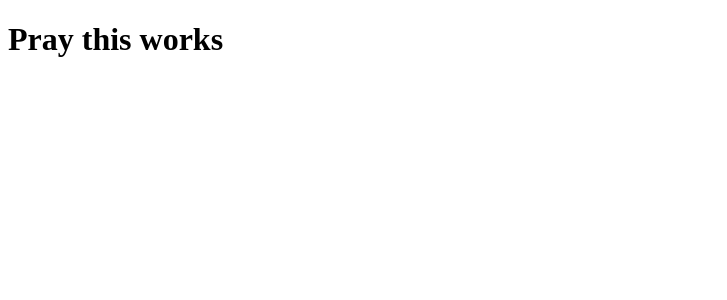
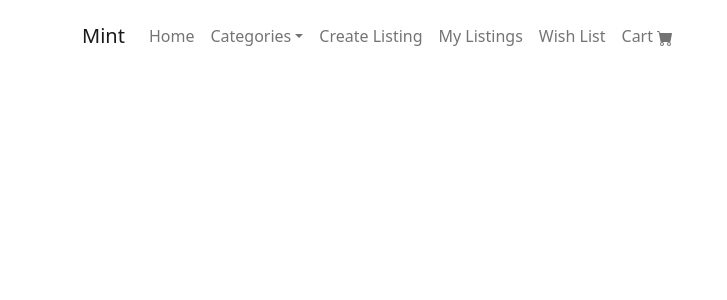
Before and after one commit to bunt88/Mint, a React (Create React App) app in the folder mint/client/: page / in a window 1280 px wide. Shown: the top 300 px of the page, without its empty margins (0-727 px from the left). Built offline with nearby package versions, Linux system fonts and the light colour scheme; the HTML template or start-up script is replaced by a standard one.

Commit message:
Added Home and MyListing basic code to pages

```diff
--- a/mint/client/package.json
+++ b/mint/client/package.json
@@ -9,10 +9,13 @@
         "@testing-library/jest-dom": "^4.2.4",
         "@testing-library/react": "^9.5.0",
         "@testing-library/user-event": "^7.2.1",
+        "bootstrap": "^5.2.1",
         "graphql": "^14.6.0",
         "jwt-decode": "^2.2.0",
         "react": "^16.13.1",
+        "react-bootstrap": "^2.5.0",
         "react-dom": "^16.13.1",
+        "react-icons": "^4.4.0",
         "react-router-dom": "^6.2.1",
         "react-scripts": "4.0.2"
     },
--- a/mint/client/src/App.js
+++ b/mint/client/src/App.js
@@ -1,25 +1,27 @@
-import React from 'react';
-import { BrowserRouter as Router, Routes, Route } from 'react-router-dom';
+import React from "react";
+import { BrowserRouter as Router, Routes, Route } from "react-router-dom";
+import "bootstrap/dist/css/bootstrap.min.css";
 import {
   ApolloClient,
   InMemoryCache,
   ApolloProvider,
   createHttpLink,
-} from '@apollo/client';
-import { setContext } from '@apollo/client/link/context';
+} from "@apollo/client";
+import { setContext } from "@apollo/client/link/context";
 
-import Home from './pages/Home'
+import Home from "./pages/Home";
+import Naviagation from "./components/Navbar";
 
 const httpLink = createHttpLink({
-  uri: '/graphql',
+  uri: "/graphql",
 });
 
 const authLink = setContext((_, { headers }) => {
-  const token = localStorage.getItem('id_token');
+  const token = localStorage.getItem("id_token");
   return {
     headers: {
       ...headers,
-      authorization: token ? `Bearer ${token}` : '',
+      authorization: token ? `Bearer ${token}` : "",
     },
   };
 });
@@ -34,14 +36,10 @@ function App() {
     <ApolloProvider client={client}>
       <Router>
         <div>
+          <Routes>
+            <Route path="/" element={<Home />} />
 
-            <Routes>
-              <Route
-                path="/"
-                element={<Home />}
-              />
-
-              {/* <Route
+            {/* <Route
                 path="/login"
                 element={<Login />}
               />
@@ -65,8 +63,7 @@ function App() {
                 path="*"
                 element={<NoMatch />}
               /> */}
-            </Routes>
-
+          </Routes>
         </div>
       </Router>
     </ApolloProvider>
--- a/mint/client/src/components/Navbar/index.js
+++ b/mint/client/src/components/Navbar/index.js
@@ -0,0 +1,39 @@
+import Container from "react-bootstrap/Container";
+import Nav from "react-bootstrap/Nav";
+import Navbar from "react-bootstrap/Navbar";
+import NavDropdown from "react-bootstrap/NavDropdown";
+import { BsFillCartFill } from "react-icons/bs";
+
+function Naviagation() {
+  return (
+    <Navbar expand="lg">
+      <Navbar sticky="top" />
+      <Container>
+        <Navbar.Brand to="/Home">Mint</Navbar.Brand>
+        <Navbar.Toggle aria-controls="basic-navbar-nav" />
+        <Navbar.Collapse id="basic-navbar-nav">
+          <Nav className="navbar">
+            <Nav.Link to="/Home">Home</Nav.Link>
+            <NavDropdown title="Categories" id="basic-nav-dropdown">
+              <NavDropdown.Item href="#">Antiques</NavDropdown.Item>
+              <NavDropdown.Item href="#">Vinyl Records</NavDropdown.Item>
+              <NavDropdown.Item href="#">Comic Books</NavDropdown.Item>
+              <NavDropdown.Item href="#">Vintage Clothes</NavDropdown.Item>
+              <NavDropdown.Item href="#">Trading Cards</NavDropdown.Item>
+              <NavDropdown.Item href="#">Toys and Figurines</NavDropdown.Item>
+              <NavDropdown.Item href="#">Stamps</NavDropdown.Item>
+            </NavDropdown>
+            <Nav.Link to="/createListing">Create Listing</Nav.Link>
+            <Nav.Link to="MyListings">My Listings</Nav.Link>
+            <Nav.Link to="WishList">Wish List</Nav.Link>
+            <Nav.Link to="#">
+              Cart <BsFillCartFill />
+            </Nav.Link>
+          </Nav>
+        </Navbar.Collapse>
+      </Container>
+    </Navbar>
+  );
+}
+
+export default Naviagation;
--- a/mint/client/src/pages/Home.js
+++ b/mint/client/src/pages/Home.js
@@ -1,11 +1,12 @@
 import React from "react";
+import Naviagation from "../components/Navbar";
 
 const Home = () => {
-    return(
-        <div>
-        <h1>Pray this works</h1>
-        </div>
-    )
-}
+  return (
+    <div>
+      <Naviagation></Naviagation>
+    </div>
+  );
+};
 
 export default Home;
```
Also changed, not shown: mint/client/src/pages/MyListings.js (+12 -0 lines), mint/client/src/components/Navbar/index.css (added), 1 other file (tests, documents, lock files or other folders). Lines whose indentation alone changed are shown as unchanged.
